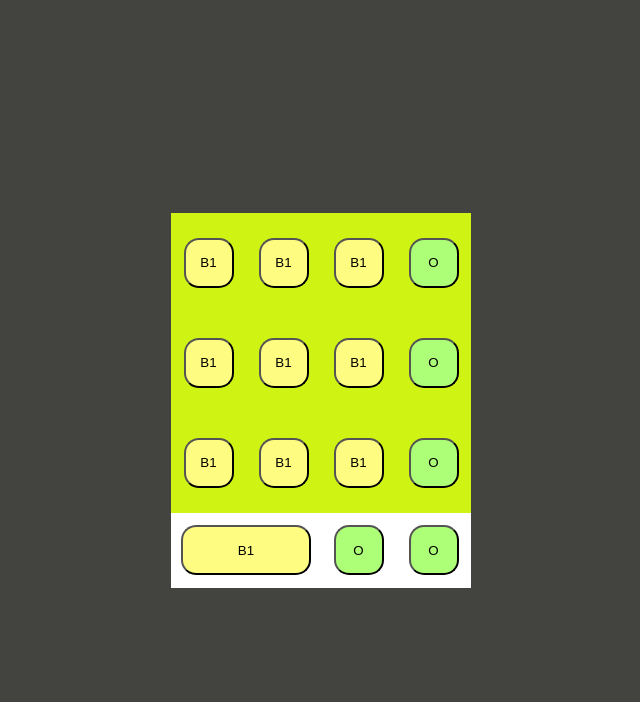
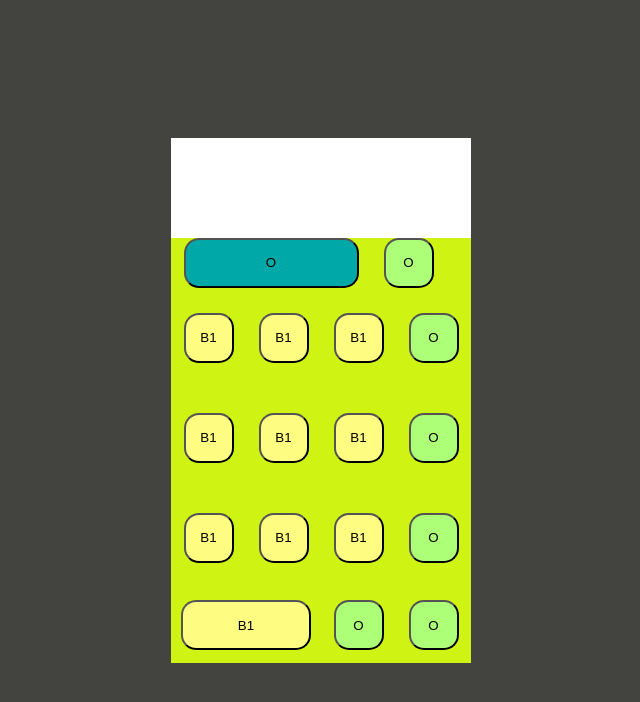
Before and after one commit to Widido1/calculator, a React (Create React App) app: page / in a window 1280 px wide. Shown: the top 702 px of the page, without its empty margins (319-959 px from the left). Built offline with nearby package versions, Linux system fonts and the light colour scheme; the HTML template or start-up script is replaced by a standard one.

Commit message:
Add Screen

```diff
--- a/src/App.css
+++ b/src/App.css
@@ -34,13 +34,27 @@ body {
   min-width: 50px;
   height: 50px;
 }
-.b2:hover{
+.b2:hover, .bAC:hover{
   background-color: #C9FFA6;
 }
+
+.bAC{
+  border-radius: 15px;
+  background-color: #00a8a8;
+  min-width: 175px;
+  height: 50px;
+}
+#CalculatorScreen{
+  height: 100px;
+  background-color: white
+  ;
+}
+
 #CalculatorAC{
   display: grid;
-  grid-template-columns: 225px 75px;
-  background-color: teal;
+  grid-template-columns: 200px 75px;
+  background-color: #CFF414;
+  justify-content: center;
 }
 
 #Calculator1-9{
@@ -60,7 +74,7 @@ body {
   justify-items: center;
   width: 300px;
   height: 75px;
-  background-color: white;
+  background-color: #CFF414;
 }
 
 #Number_Box{
--- a/src/ReactComponents/Calculator.jsx
+++ b/src/ReactComponents/Calculator.jsx
@@ -3,10 +3,19 @@ import React, {useState, useEffect} from "react";
 import NumericB from "./numeric_b";
 import NumericB0 from "./numeric_b0";
 import Operator_b from "./Operator_b";
+import Operator_bAC from "./Operator_bAC";
+import Screen from "./Screen";
 
 export default function CalculatorBox(){
     return(
         <div id="Calculator">
+            <div id="CalculatorScreen">
+                <Screen />
+            </div>
+            <div id="CalculatorAC">
+                <Operator_bAC/>
+                <Operator_b/>
+            </div>
            <div id="Calculator1-9">
                 <NumericB />
                 <NumericB />
--- /dev/null
+++ b/src/ReactComponents/Screen.jsx
@@ -0,0 +1,8 @@
+import React, {useState, useEffect} from "react";
+
+export default function Screen(){
+
+    return(
+        <textbox placeholder="0"></textbox>
+    );
+}
```
